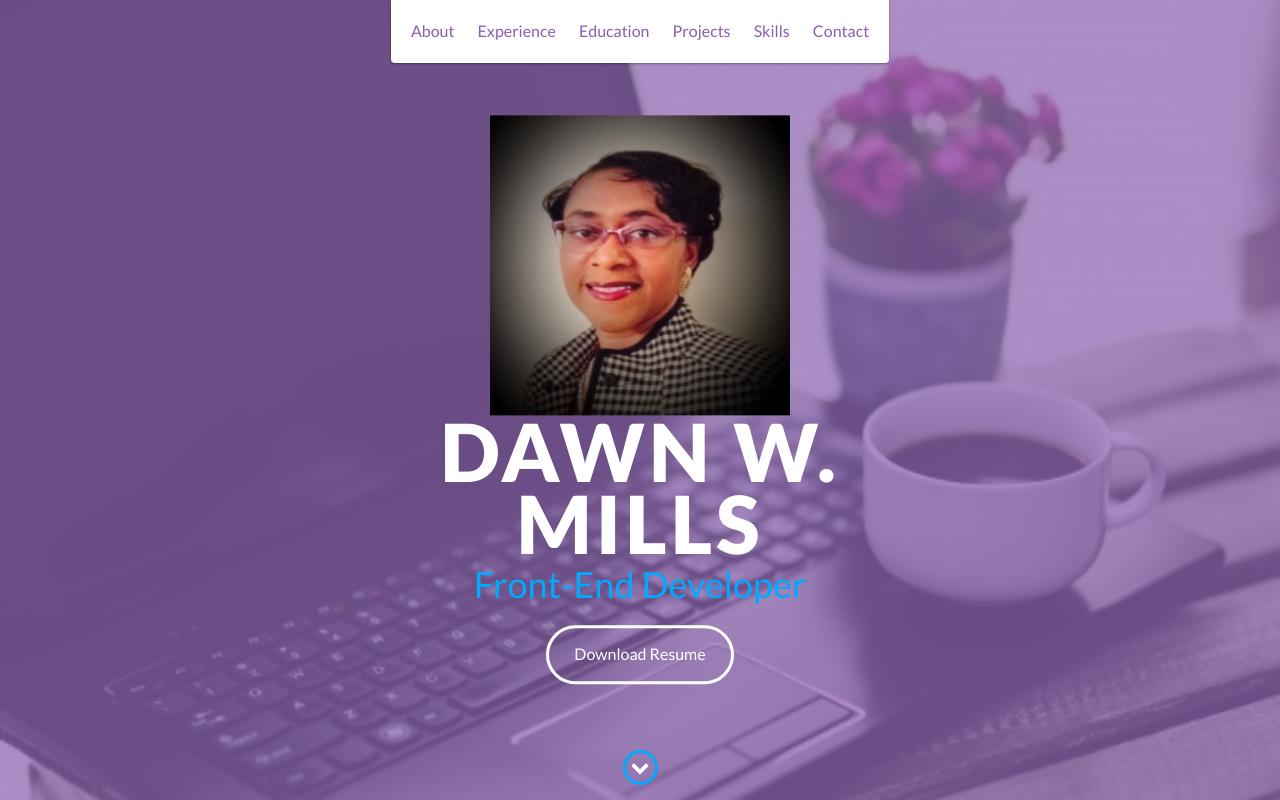
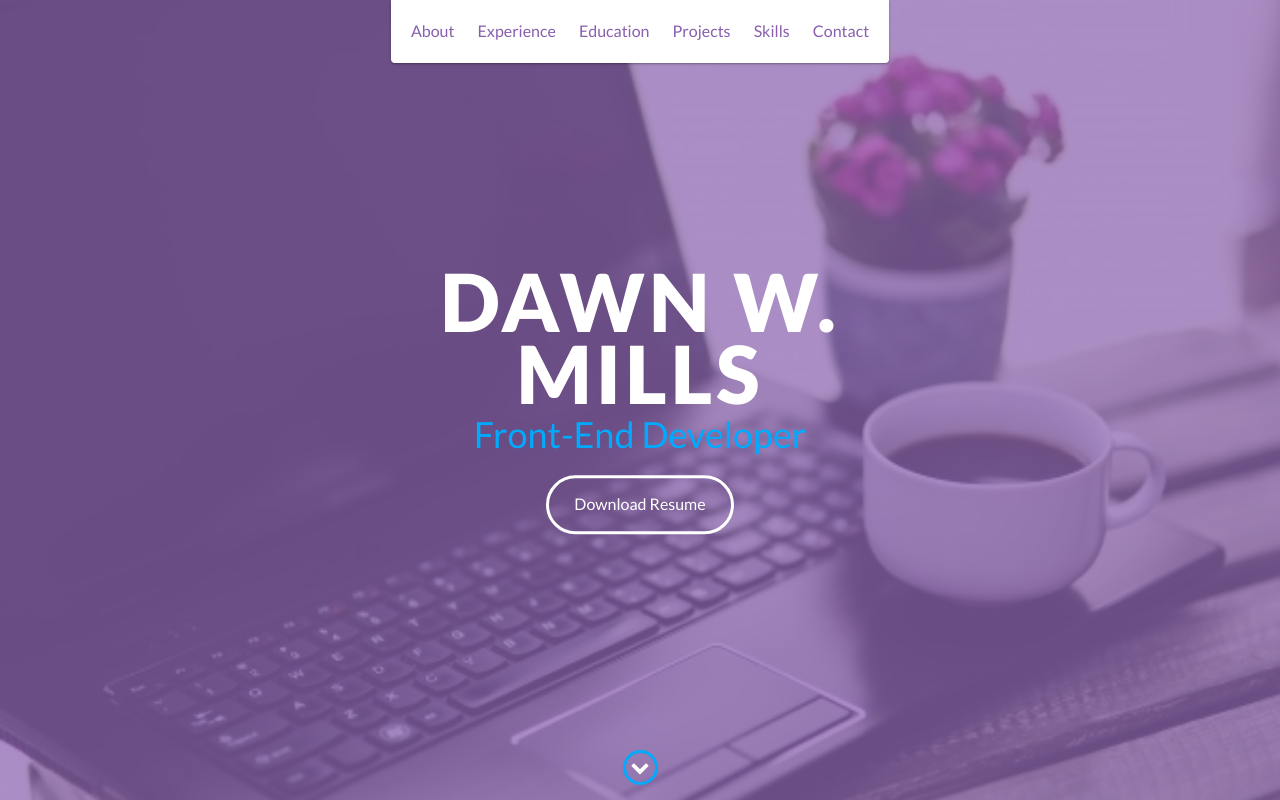
Before and after one commit to dawnwmills/Portfolio, a website: page index.html in a window 1280 px wide. Shown: the top 800 px of the page. Drawn offline with nearby package versions, Linux system fonts and the light colour scheme.

Commit message:
removed image

```diff
--- a/index.html
+++ b/index.html
@@ -51,12 +51,9 @@
 
     <div id="lead">
         <div id="lead-content">
-            <div id="lead-pic">
-                <img src="images/dawn.jpg" height="300" width="300" />
-                <h1>Dawn W. Mills</h1>
-                <h2>Front-End Developer</h2>
-                <a href="./Resume.pdf" class="btn-rounded-white">Download Resume</a>
-            </div>
+            <h1>Dawn W. Mills</h1>
+            <h2>Front-End Developer</h2>
+            <a href="./Resume.pdf" class="btn-rounded-white">Download Resume</a>
         </div>
         <!-- End #lead-content -->
 
```
